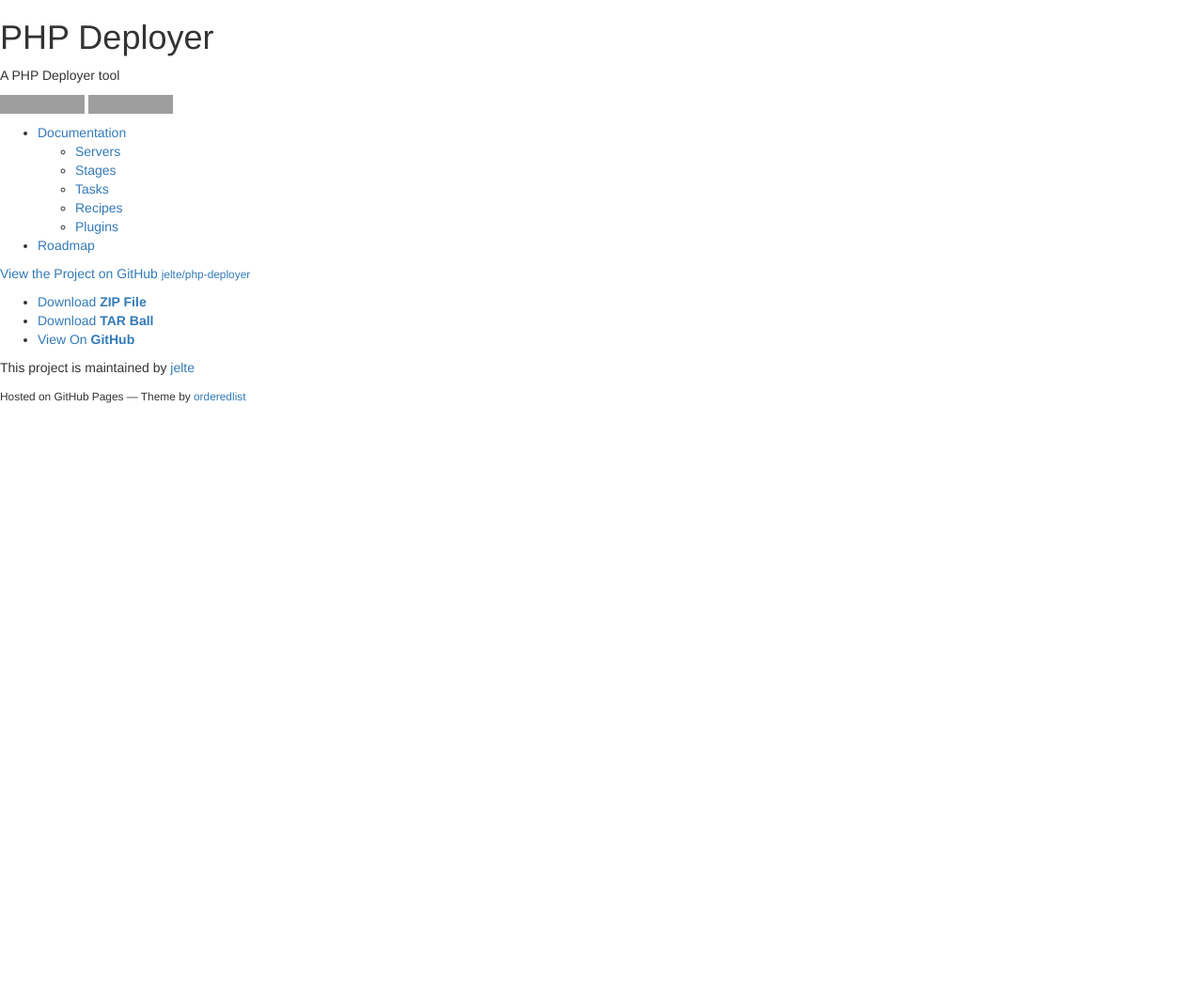
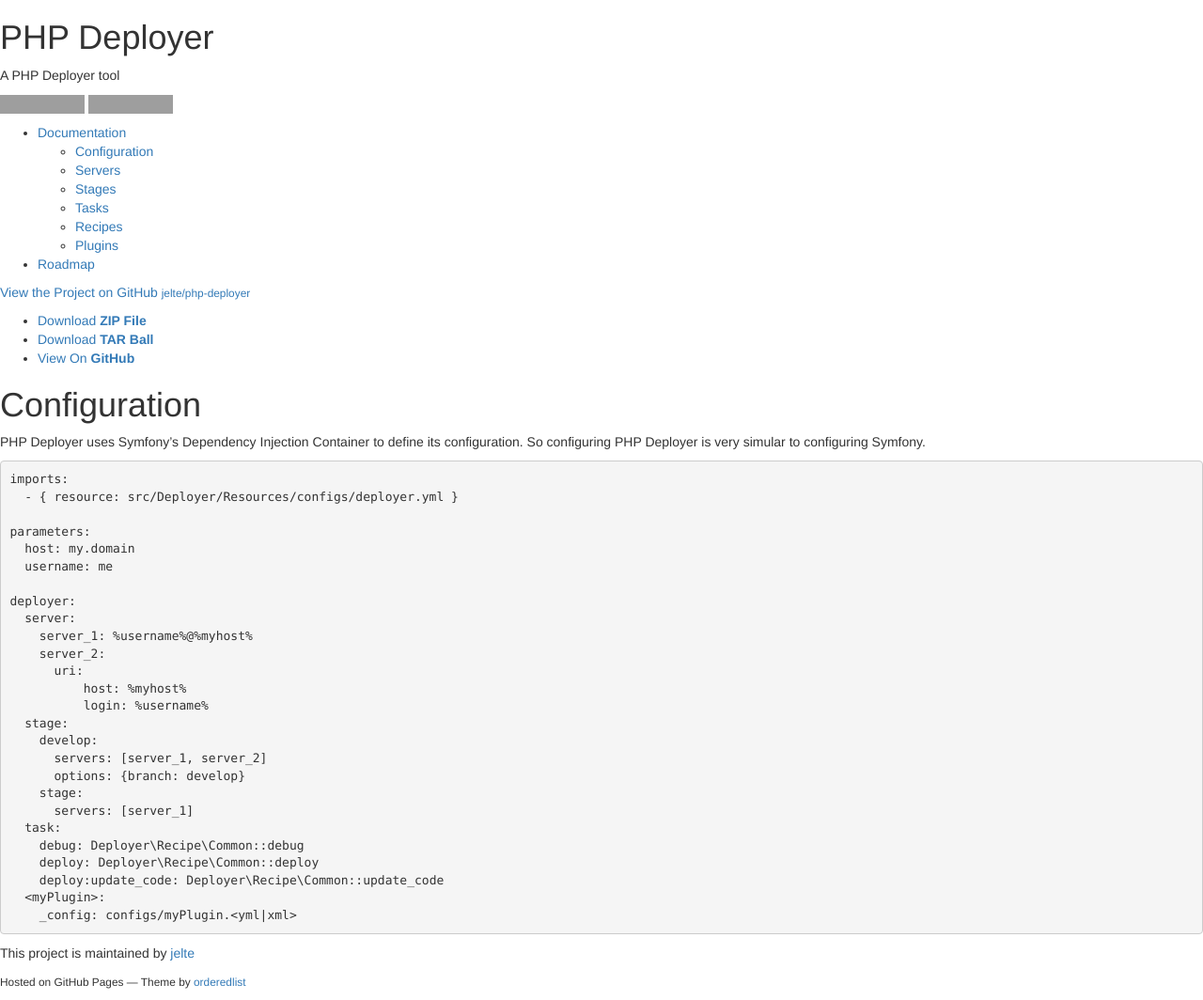
Before and after one commit to jelte/automaton, a Jekyll site: the page built from documentation/configuration.md, in a window 1280 px wide. Shown: the whole page at 94% size. Built offline with Jekyll 4.4.1, drawn with Linux system fonts in a browser that asks for light colours; nearby versions of some CDN libraries; library files that are not in the unit come from our copies; before the commit the page ends 900 px from its top, so only the background shows below that; grey boxes are pictures that could not be loaded.

Commit message:
More documentation

```diff
--- a/_data/menu.yml
+++ b/_data/menu.yml
@@ -2,6 +2,9 @@
   name: Documentation
   link: documentation
   children:
+    -
+      name: Configuration
+      link: documentation/configuration
     -
       name: Servers
       link: documentation/servers
--- a/documentation/configuration.md
+++ b/documentation/configuration.md
@@ -1,4 +1,37 @@
 ---
 layout: layout
-title: Documentation - Stages
+title: Documentation - Configuration
 ---
+# Configuration
+
+PHP Deployer uses Symfony's Dependency Injection Container to define its configuration.
+So configuring PHP Deployer is very simular to configuring Symfony.
+
+~~~
+imports:
+  - { resource: src/Deployer/Resources/configs/deployer.yml }
+
+parameters:
+  host: my.domain
+  username: me
+
+deployer:
+  server:
+    server_1: %username%@%myhost%
+    server_2:
+      uri:
+          host: %myhost%
+          login: %username%
+  stage:
+    develop:
+      servers: [server_1, server_2]
+      options: {branch: develop}
+    stage:
+      servers: [server_1]
+  task:
+    debug: Deployer\Recipe\Common::debug
+    deploy: Deployer\Recipe\Common::deploy
+    deploy:update_code: Deployer\Recipe\Common::update_code
+  <myPlugin>:
+    _config: configs/myPlugin.<yml|xml>
+~~~
```
Also changed, not shown: documentation/servers.md (+9 -0 lines), documentation/stages.md (+10 -0 lines).
